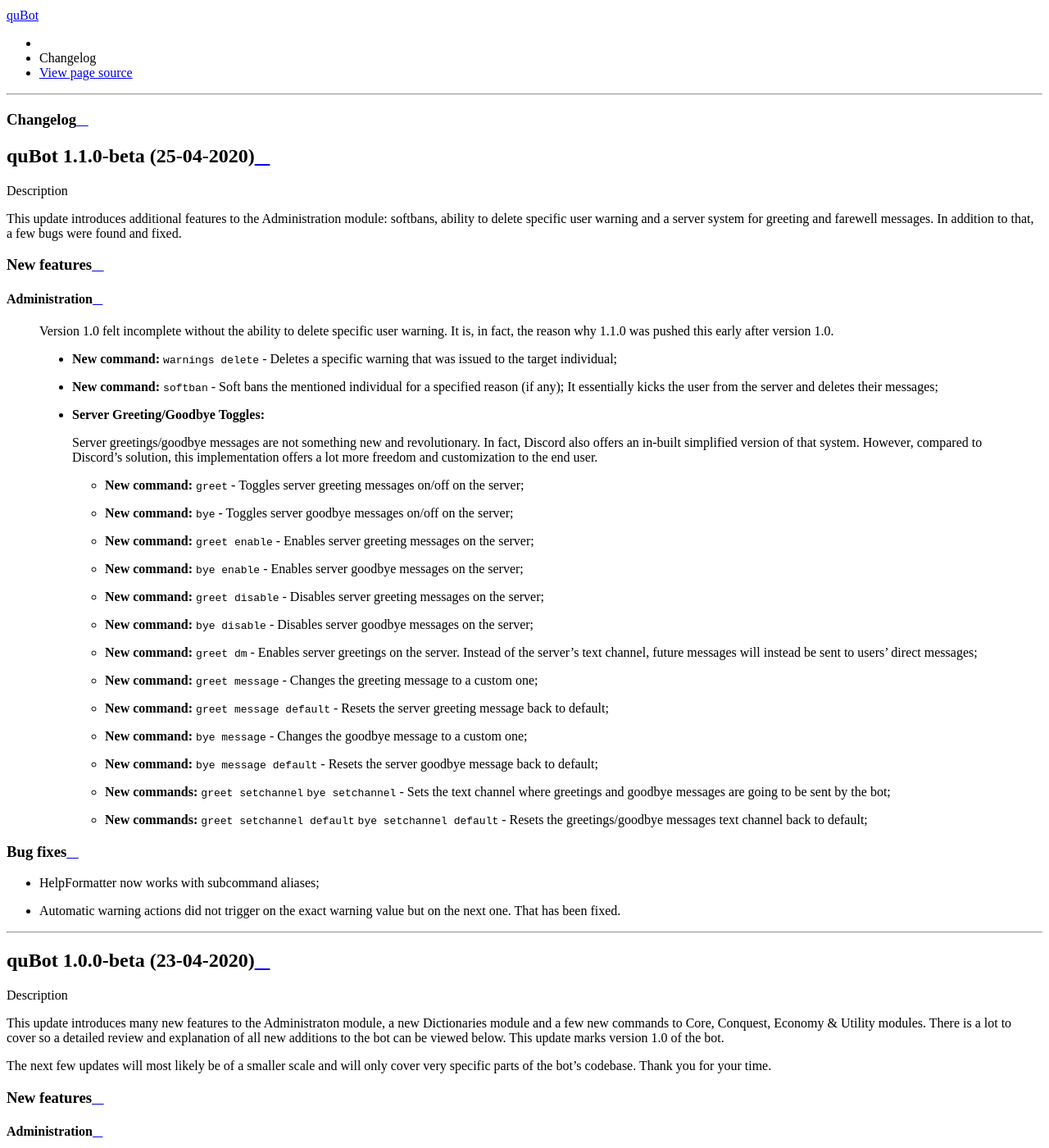
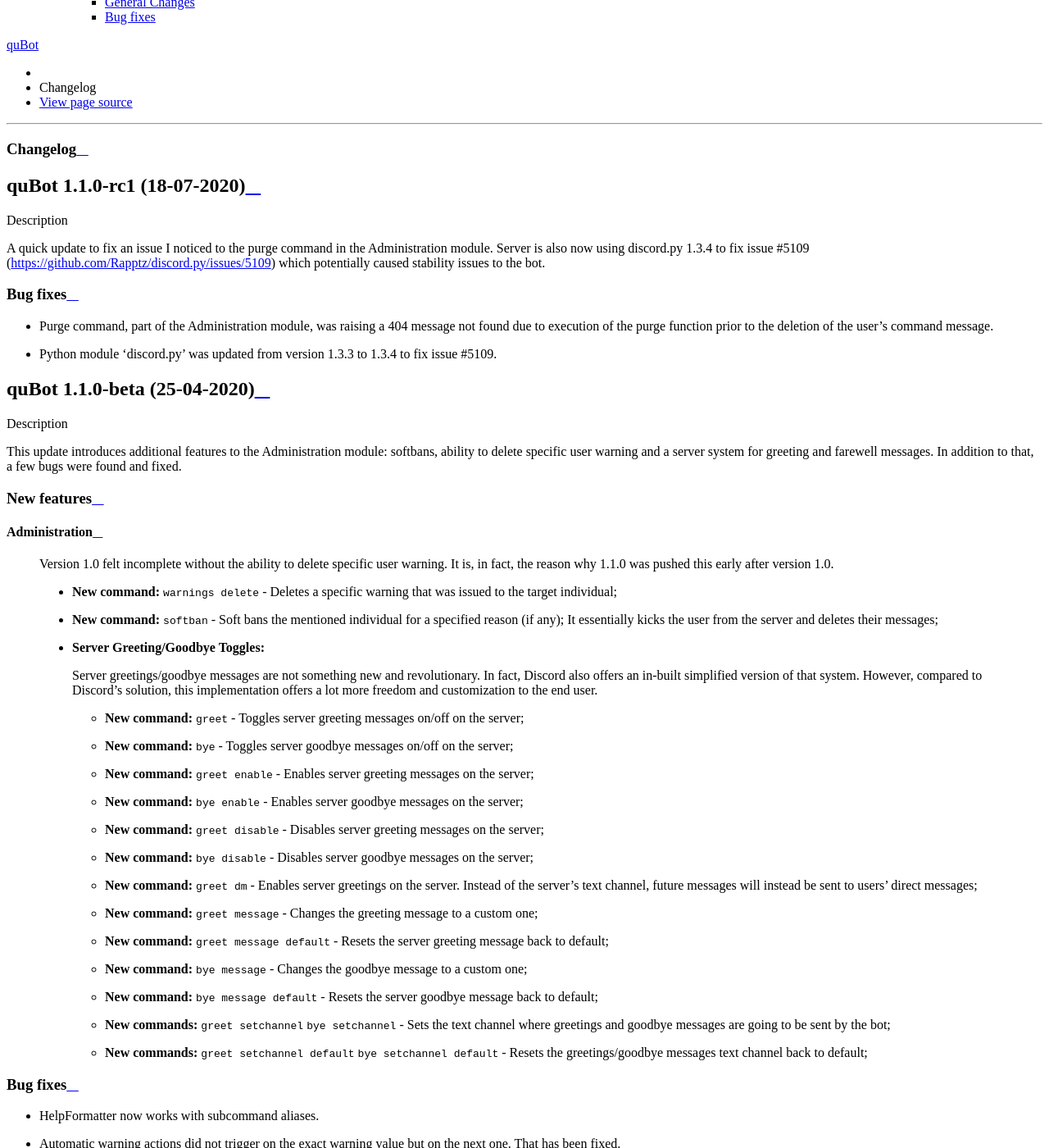
Before and after one commit to dividebynone/quBot, a Sphinx documentation site: the page built from docs/changelog.rst, in a window 1280 px wide and 1400 px high, scrolled down 811 px. Shown: the whole window at 82% size. Built offline with Sphinx 7.4.7 and the Read the Docs theme 2.0.0, drawn with Linux system fonts in a browser that asks for light colours; some of the changed text lies outside the part shown.

Commit message:
Adding more information on 1.1.0-rc1 hotfix. Fixing misc. documentation issues

```diff
--- a/docs/changelog.rst
+++ b/docs/changelog.rst
@@ -1,5 +1,20 @@
 Changelog
 =========
+
+quBot 1.1.0-rc1 (18-07-2020)
+-----------------------------
+
+.. topic:: Description
+
+    A quick update to fix an issue I noticed to the purge command in the Administration module. Server is also now using discord.py 1.3.4
+    to fix issue #5109 (https://github.com/Rapptz/discord.py/issues/5109) which potentially caused stability issues to the bot.
+
+Bug fixes
+^^^^^^^^^
+- Purge command, part of the Administration module, was raising a 404 message not found due to execution of the purge function prior to the
+  deletion of the user's command message.
+
+- Python module 'discord.py' was updated from version 1.3.3 to 1.3.4 to fix issue #5109.
 
 quBot 1.1.0-beta (25-04-2020)
 -----------------------------
@@ -57,7 +72,7 @@
 
 Bug fixes
 ^^^^^^^^^
-- HelpFormatter now works with subcommand aliases;
+- HelpFormatter now works with subcommand aliases.
 
 - Automatic warning actions did not trigger on the exact warning value but on the next one. That has been fixed.
 
@@ -68,7 +83,7 @@
 
 .. topic:: Description
 
-    This update introduces many new features to the Administraton module, a new Dictionaries module and a few new
+    This update introduces many new features to the Administration module, a new Dictionaries module and a few new
     commands to Core, Conquest, Economy & Utility modules. There is a lot to cover so a detailed review and explanation of
     all new additions to the bot can be viewed below. This update marks version 1.0 of the bot.
 
```
